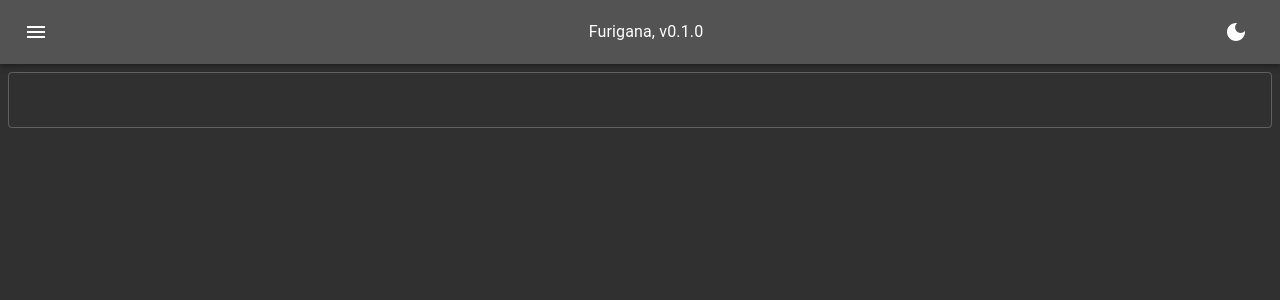
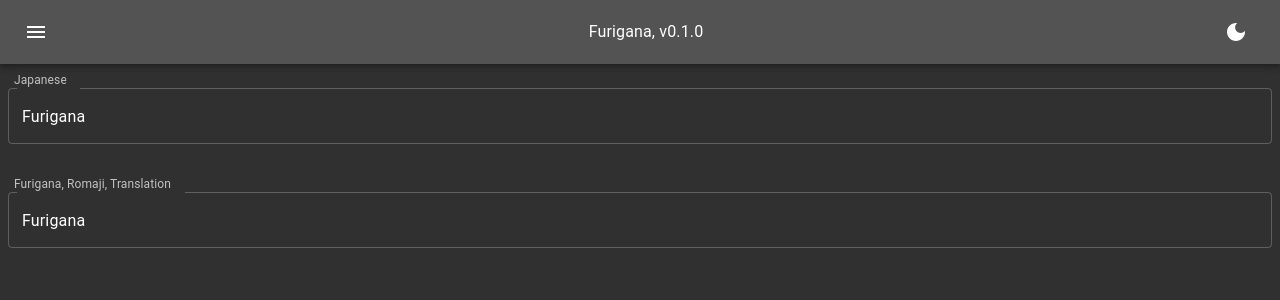
Before and after one commit to quantumsnowball/furigana, a Next.js app: page / in a window 1280 px wide. Shown: the top 300 px of the page. Built offline with nearby package versions, Linux system fonts and the light colour scheme.

Commit message:
layout: source and result textfields

```diff
--- a/components/Page/Home/index.tsx
+++ b/components/Page/Home/index.tsx
@@ -1,4 +1,5 @@
 import { styled, TextField } from "@mui/material";
+import { useState } from "react";
 import { Overflow, Stretch } from "../../styled/containers";
 
 
@@ -6,14 +7,32 @@ const ContentDiv = styled(Overflow(Stretch('div')))`
 `
 
 function Home() {
+  const [text, setText] = useState('Furigana')
+
   return (
     <ContentDiv id='content-ctn'>
       <TextField
         fullWidth
         multiline
+        label='Japanese'
         sx={{
+          my: 2,
           p: 1,
         }}
+        value={text}
+        onChange={e => setText(e.target.value)}
+      >
+
+      </TextField>
+      <TextField
+        fullWidth
+        multiline
+        label='Furigana, Romaji, Translation'
+        sx={{
+          my: 2,
+          p: 1,
+        }}
+        value={text}
       >
 
       </TextField>
```
